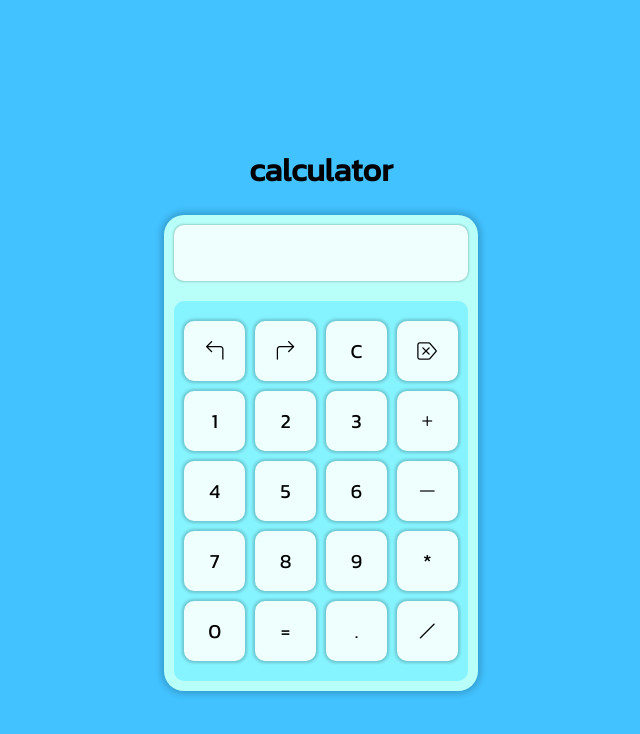
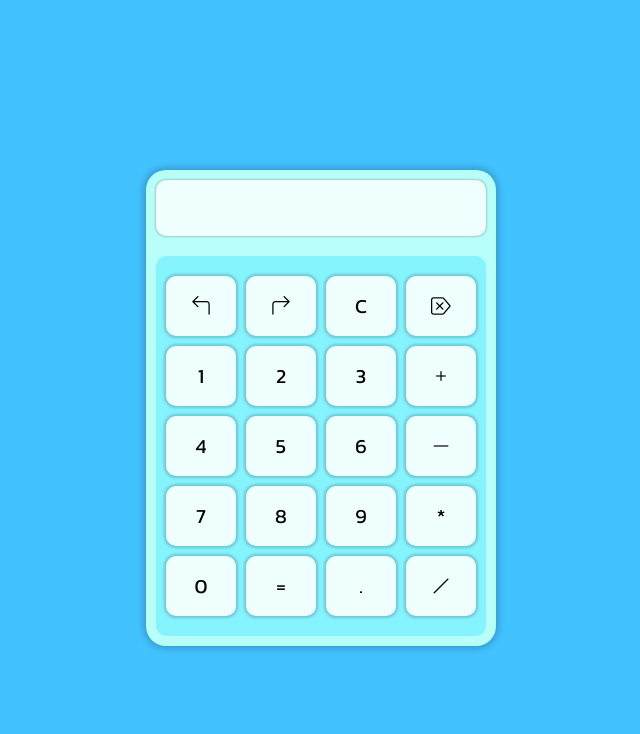
Before and after one commit to Vikleoboy/Calculator, an Electron app: page main.html in a window 800 px wide. Shown: the whole page, without its empty margins (79-719 px from the left). Drawn offline with nearby package versions, Linux system fonts and the light colour scheme.

Commit message:
just did some changes to make it look good but its doest seem like it

```diff
--- a/index.js
+++ b/index.js
@@ -1,6 +1,31 @@
-document.addEventListener('DOMContentLoaded',()=>{
-   let instuff =  document.querySelector('#instuff')
-})
+// import app from 'electron'
+
+// console.log(app)
+
+
+// console.log(app, BrowserWindow)
+
+// const createWindow = () => {
+//     const win = new BrowserWindow({
+//       width: 800,
+//       height: 600
+//     })
+
+//     win.loadFile('main.html')
+//   }
+
+// app.whenReady().then(() => {
+//     createWindow()
+// })
+
+// app.on('window-all-closed', () => {
+//     if (process.platform !== 'darwin') app.quit()
+// })
+
+
+// document.addEventListener('DOMContentLoaded',()=>{
+//    let instuff =  document.querySelector('#instuff')
+// })
 
 
 let cal = {
--- a/main.html
+++ b/main.html
@@ -16,7 +16,7 @@
     <script src="new.js"></script>
 </head>
 <body>
-    <h1>calculator </h1>
+
     <div class="main">
         <div class="input_thing">
             <input id="instuff" type="text">
--- a/package.json
+++ b/package.json
@@ -2,8 +2,10 @@
   "name": "calculator",
   "version": "1.0.0",
   "description": "",
-  "main": "index.js",
+  "main": "main.js",
+  "type": "commonjs",
   "scripts": {
+    "start": "electron .",
     "test": "echo \"Error: no test specified\" && exit 1"
   },
   "repository": {
@@ -17,7 +19,7 @@
     "url": "https://github.com/Vikleoboy/Calculator/issues"
   },
   "homepage": "https://github.com/Vikleoboy/Calculator#readme",
-  "dependencies": {
+  "devDependencies": {
     "electron": "^18.2.0"
   }
 }
--- a/shit.css
+++ b/shit.css
@@ -16,7 +16,7 @@ body{
     border-radius: 20px;
     box-shadow: 0px 0px 6px 3px rgba(0, 0, 0, 0.19);
     height: auto;
-    width: 40%;
+    width: 350px;
     backdrop-filter: saturate(180%) blur(10px);
 }
 
```
Also changed, not shown: 1 other file.
